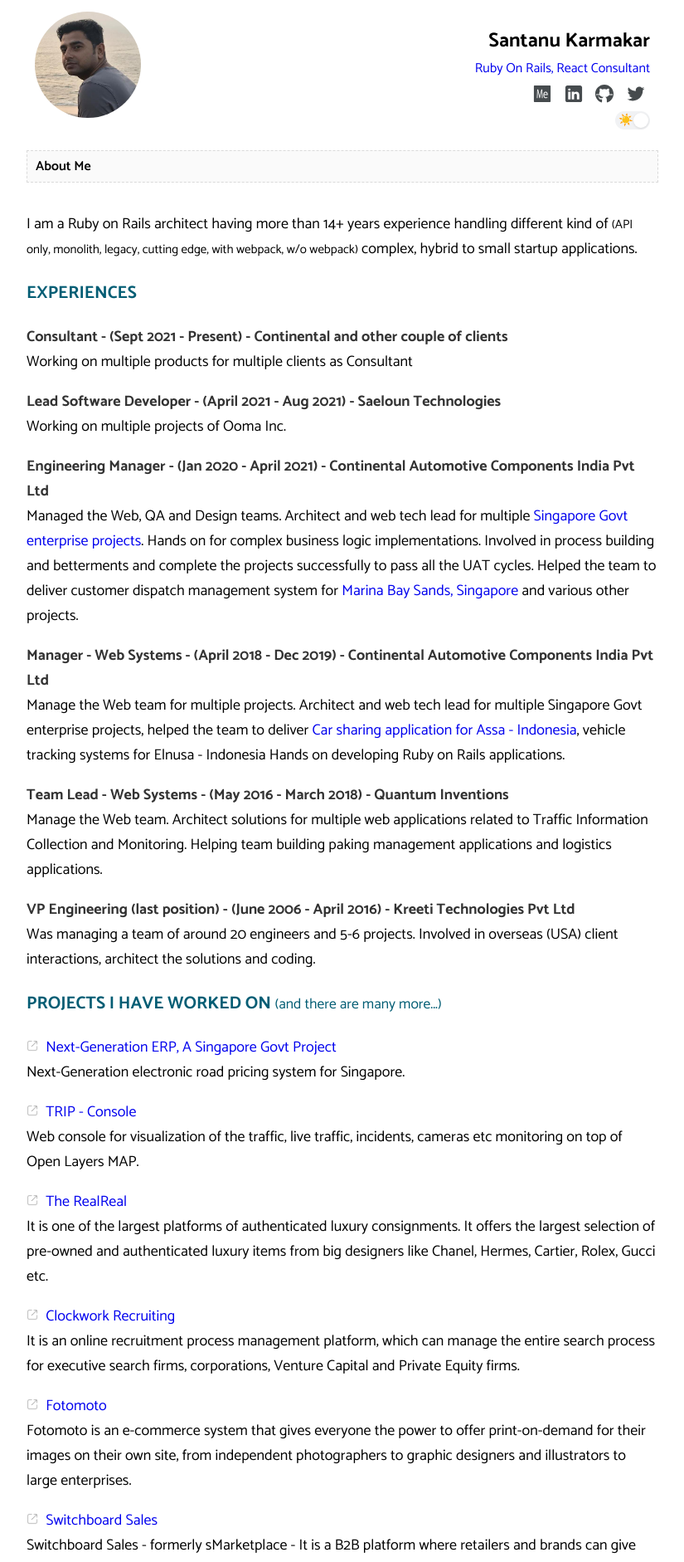
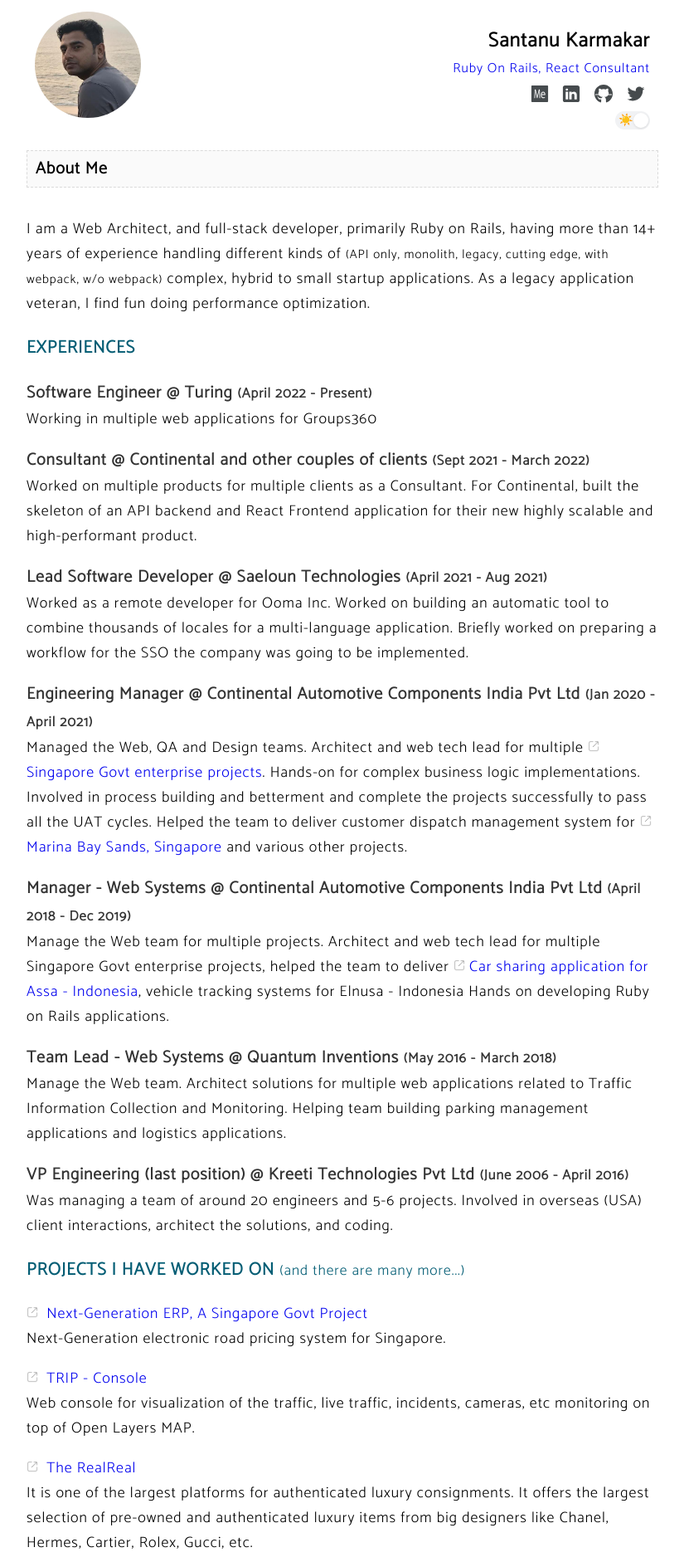
Before and after one commit to skarmakar/skarmakar.github.io, a Jekyll site: the page built from about.html, in a window 1280 px wide. Shown: the top 1882 px of the page at 83% size, without its empty margins (227-1052 px from the left). Built offline with Jekyll 4.4.1, drawn with Linux system fonts in a browser that asks for light colours; some of the changed text lies outside the part shown.

Commit message:
Update about me

```diff
--- a/about.html
+++ b/about.html
@@ -30,60 +27,61 @@ skills:
   name: CSS/SCSS
   percentage: 75
 -
-  name: Heroku
-  percentage: 75
--
   name: ES5/ES6
   percentage: 65
 -
-  name: AWS
-  percentage: 50
+  name: Javascript, jQuery
+  percentage: 80
 -
   name: React
   percentage: 50
 -
-  name: Golang
-  percentage: 10
+  name: Heroku
+  percentage: 75
 -
-  name: Typescript
-  percentage: 10
--
-  name: Node.js
-  percentage: 10
+  name: AWS
+  percentage: 50
 
 experiences:
 -
+  position: Software Engineer
+  duration: April 2022 - Present
+  company: Turing
+  desc: Working in multiple web applications for Groups360
+-
   position: Consultant
-  duration: Sept 2021 - Present
-  company: Continental and other couple of clients
-  desc: Working on multiple products for multiple clients as Consultant
+  duration: Sept 2021 - March 2022
+  company: Continental and other couples of clients
+  desc: Worked on multiple products for multiple clients as a Consultant. For Continental, built the skeleton of an API backend and React Frontend
+    application for their new highly scalable and high-performant product.
 -
   position: Lead Software Developer
   duration: April 2021 - Aug 2021
   company: Saeloun Technologies
-  desc: Working on multiple projects of Ooma Inc.
+  desc: Worked as a remote developer for Ooma Inc. Worked on building an automatic tool to combine thousands of locales for a multi-language application. Briefly
+        worked on preparing a workflow for the SSO the company was going to be implemented.
 -
   position: Engineering Manager
   duration: Jan 2020 - April 2021
   company: Continental Automotive Components India Pvt Ltd
-  desc: Managed the Web, QA and Design teams. Architect and web tech lead for multiple <a href="https://www.lta.gov.sg/content/ltagov/en/newsroom/2016/2/2/tender-awarded-to-develop-next-generation-electronic-road-pricing-system.html" target="_blank">Singapore Govt enterprise projects</a>.
-    Hands on for complex business logic implementations. Involved in process building and betterments and complete the projects successfully to pass all the UAT cycles.
-    Helped the team to deliver customer dispatch management system for <a href="https://www.marinabaysands.com/" target="_blank">Marina Bay Sands, Singapore</a> and various other projects.
+  desc: Managed the Web, QA and Design teams. Architect and web tech lead for multiple <img src="assets/images/external_link.png" class="external-link"><a href="https://www.lta.gov.sg/content/ltagov/en/newsroom/2016/2/2/tender-awarded-to-develop-next-generation-electronic-road-pricing-system.html" target="_blank">Singapore Govt enterprise projects</a>.
+    Hands-on for complex business logic implementations. Involved in process building and betterment and complete the projects successfully to pass all the UAT cycles.
+    Helped the team to deliver customer dispatch management system for <img src="assets/images/external_link.png" class="external-link"><a href="https://www.marinabaysands.com/" target="_blank">Marina Bay Sands, Singapore</a> and various other projects.
 -
   position: Manager - Web Systems
   duration: April 2018 - Dec 2019
   company: Continental Automotive Components India Pvt Ltd
-  desc: Manage the Web team for multiple projects. Architect and web tech lead for multiple Singapore Govt enterprise projects, helped the team to deliver <a href="https://www.idnfinancials.com/news/32109/assa-quantum-inventions-launch-share-car-app" target="_blank">Car sharing application for Assa - Indonesia</a>, vehicle tracking systems for Elnusa - Indonesia Hands on developing Ruby on Rails applications.
+  desc: Manage the Web team for multiple projects. Architect and web tech lead for multiple Singapore Govt enterprise projects, helped the team to deliver <img src="assets/images/external_link.png" class="external-link"><a href="https://www.idnfinancials.com/news/32109/assa-quantum-inventions-launch-share-car-app" target="_blank">Car sharing application for Assa - Indonesia</a>, vehicle tracking systems for Elnusa - Indonesia Hands on developing Ruby on Rails applications.
 -
   position: Team Lead - Web Systems
   duration: May 2016 - March 2018
   company: Quantum Inventions
-  desc: Manage the Web team. Architect solutions for multiple web applications related to Traffic Information Collection and Monitoring. Helping team building paking management applications and logistics applications.
+  desc: Manage the Web team. Architect solutions for multiple web applications related to Traffic Information Collection and Monitoring. Helping team building parking management applications and logistics applications.
 -
   position: VP Engineering (last position)
   duration: June 2006 - April 2016
   company: Kreeti Technologies Pvt Ltd
-  desc: Was managing a team of around 20 engineers and 5-6 projects. Involved in overseas (USA) client interactions, architect the solutions and coding.
+  desc: Was managing a team of around 20 engineers and 5-6 projects. Involved in overseas (USA) client interactions, architect the solutions, and coding.
 
 projects:
 -
@@ -93,43 +91,44 @@ projects:
 -
   name: TRIP - Console
   link: https://www.quantuminventions.com/core-technologies/trip/
-  desc: Web console for visualization of the traffic, live traffic, incidents, cameras etc monitoring on top of Open Layers MAP.
+  desc: Web console for visualization of the traffic, live traffic, incidents, cameras, etc monitoring on top of Open Layers MAP.
 -
   name: The RealReal
   link: https://www.therealreal.com/
-  desc: It is one of the largest platforms of authenticated luxury consignments. It offers the largest selection of pre-owned and authenticated luxury items from big designers like Chanel, Hermes, Cartier, Rolex, Gucci etc.
+  desc: It is one of the largest platforms for authenticated luxury consignments. It offers the largest selection of pre-owned and authenticated luxury items from big designers like Chanel, Hermes, Cartier, Rolex, Gucci, etc.
 -
   name: Clockwork Recruiting
   link: https://www.clockworkrecruiting.com/
-  desc: It is an online recruitment process management platform, which can manage the entire search process for executive search firms, corporations, Venture Capital and Private Equity firms.
+  desc: It is an online recruitment process management platform, which can manage the entire search process for executive search firms, corporations, Venture Capital, and Private Equity firms.
 -
   name: Fotomoto
   link: https://www.fotomoto.com/
-  desc: Fotomoto is an e-commerce system that gives everyone the power to offer print-on-demand for their images on their own site, from independent photographers to graphic designers and illustrators to large enterprises.
+  desc: Fotomoto is an e-commerce system that gives everyone the power to offer print-on-demand for their images on their site, from independent photographers to graphic designers and illustrators to large enterprises.
 -
   name: Switchboard Sales
   link: https://www.switchboardsales.com/
-  desc: Switchboard Sales - formerly sMarketplace - It is a B2B platform where retailers and brands can give proposals which if accepted by either of the parties become a deal and get recorded. It makes the buying and selling on i-store promotions hassle free and economic at the same time
+  desc: Switchboard Sales - formerly sMarketplace - It is a B2B platform where retailers and brands can give proposals which if accepted by either of the parties become a deal and get recorded. It makes the buying and selling on i-store promotions hassle-free and economic at the same time
 -
   name: Social Kapture
   link: https://www.socialkapture.com/
-  desc: Building dashboard application which used to sync social and ad analytics from Facebook, Instagram, Google and provide and curated user interface for the clients of Social Kapture.
+  desc: Building dashboard application which used to sync social and ad analytics from Facebook, Instagram, and Google and provide and curated user interface for the clients of Social Kapture.
 -
   name: TMS Labsource
   link: https://www.toxmanagement.com/
-  desc: It is a HIPAA complaint laboratory management system providing multi tenant solutions to multiple clients.
+  desc: It is a HIPAA-compliant laboratory management system providing multi-tenant solutions to multiple clients.
 -
   name: HipChip
   link: https://www.hipchip.com/
   desc: A gifting solution for near and dear ones.
 ---
 <div id="about-me" class="w-100">
-  I am a Ruby on Rails architect having more than 14+ years experience handling different kind of <small>(API only, monolith, legacy, cutting edge, with webpack, w/o webpack)</small> complex, hybrid to small startup applications.
+  I am a Web Architect, and full-stack developer, primarily Ruby on Rails, having more than 14+ years of experience handling different kinds of <small>(API only, monolith, legacy, cutting edge, with webpack, w/o webpack)</small> complex, hybrid to small startup applications.
+  As a legacy application veteran, I find fun doing performance optimization.
 
   <h3>EXPERIENCES</h3>
   {% for exp in page.experiences %}
     <p class="work-exp">
-      <strong>{{exp.position}} - ({{exp.duration}}) - {{exp.company}}</strong>
+      <strong>{{exp.position}} @ {{exp.company}} <small>({{exp.duration}})</small></strong>
       {{exp.desc}}
     </p>
   {% endfor %}
--- a/assets/css/style.css
+++ b/assets/css/style.css
@@ -1,4 +1,4 @@
-@import url('https://fonts.googleapis.com/css?family=Catamaran:400,500,600,700&subset=latin-ext');
+@import url('https://fonts.googleapis.com/css2?family=Catamaran:wght@300&display=swap');
 :root {
     --bg-color: #fafafa;
     --bg-hover-color: #ececec;
@@ -22,6 +22,7 @@ body{
   color: var(--primary-font-color);
   margin: 0;
   padding: 5px;
+  letter-spacing: 1px;
 }
 .container{
   display: flex;
@@ -69,7 +70,7 @@ body{
   background: var(--bg-hover-color);
 }
 
-.post-list .post-title{width: 80%; color: var(--primary-font-color); font-weight: 600;}
+.post-list .post-title{width: 80%; color: var(--primary-font-color); font-weight: 600; font-size: 20px;}
 .post-list .post-date{width: 20%; text-align: right;}
 
 .post-header{
@@ -219,6 +220,7 @@ pre{font-size: 14px; max-width: 90vw; overflow: auto;}
   display: block;
   color: #333;
   font-weight: 650;
+  font-size: 20px;
 }
 
 #about-me .skills-section {
```
Also changed, not shown: other parts of about.html (+3 -6 lines).
